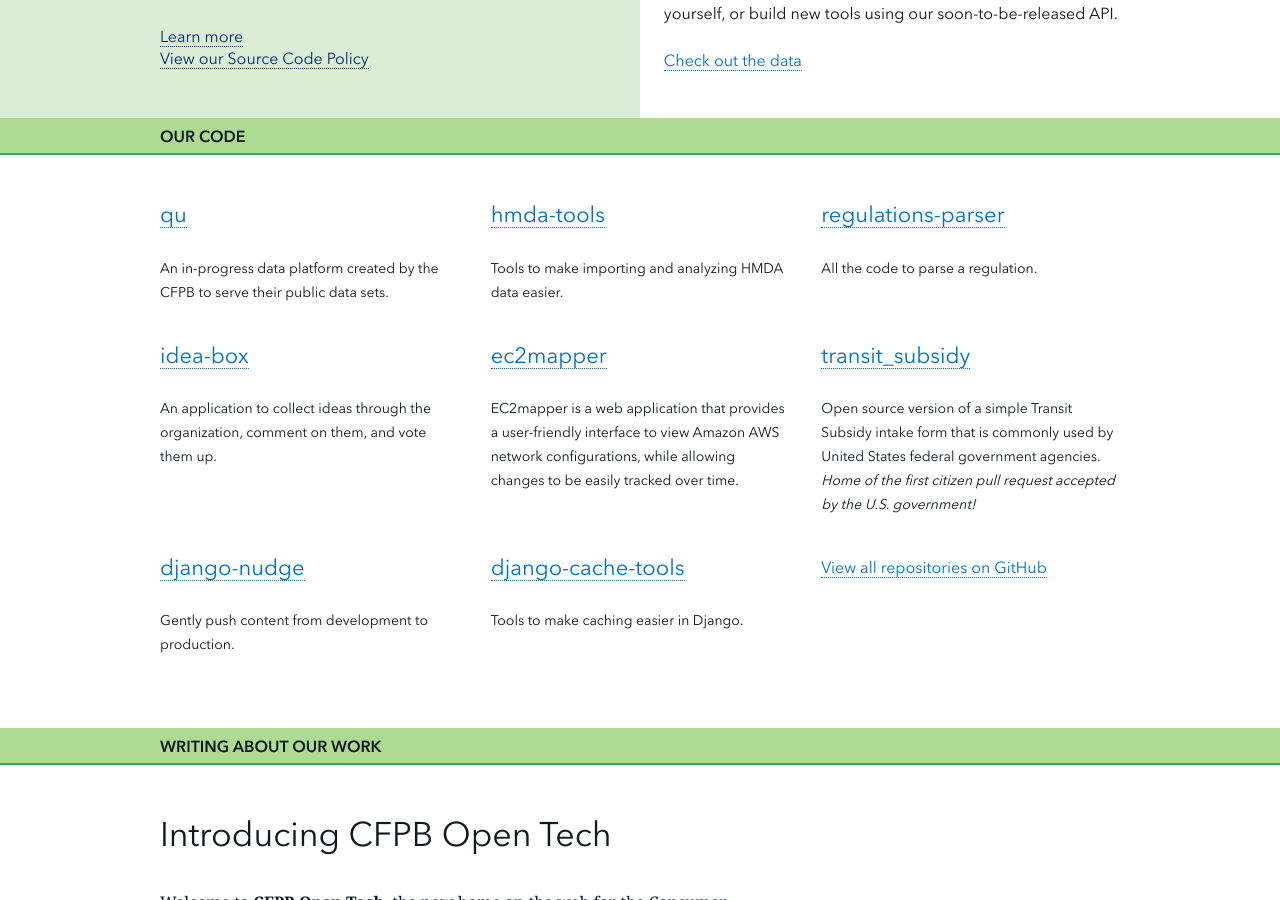
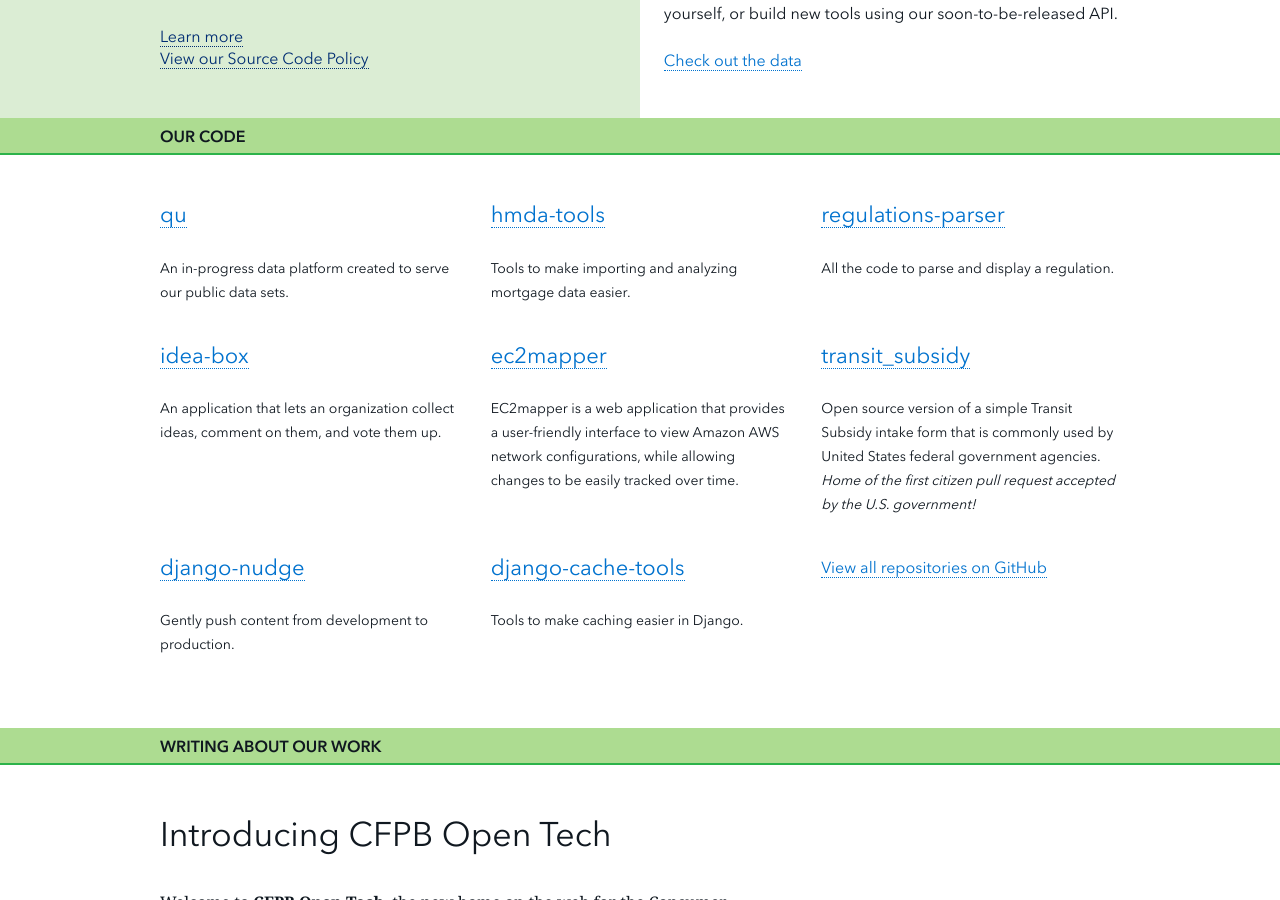
Before and after one commit to cfpb/cfpb.github.io, a Jekyll site: the page built from index.html, in a window 1280 px wide and 900 px high, scrolled down 423 px. Built offline with Jekyll 4.4.1, drawn with Linux system fonts in a browser that asks for light colours; nearby versions of some CDN libraries.

Commit message:
A few copy edits to index.html.
NOTE: I don't have this repo set up locally, so I have not checked to see if the modified text causes any linebreak weirdness.

```diff
--- a/index.html
+++ b/index.html
@@ -59,19 +59,19 @@
                 <div class="repos">
                     <section class="repo">
                         <h3><a href="https://github.com/cfpb/qu">qu</a></h3>
-                        <p>An in-progress data platform created by the CFPB to serve their public data sets.</p>
+                        <p>An in-progress data platform created to serve our public data sets.</p>
                     </section>
                     <section class="repo">
                         <h3><a href="https://github.com/cfpb/hmda-tools">hmda-tools</a></h3>
-                        <p>Tools to make importing and analyzing HMDA data easier.</p>
+                        <p>Tools to make importing and analyzing mortgage data easier.</p>
                     </section>
                     <section class="repo">
                         <h3><a href="https://github.com/cfpb/regulations-parser">regulations-parser</a></h3>
-                        <p>All the code to parse a regulation.</p>
+                        <p>All the code to parse and display a regulation.</p>
                     </section>
                     <section class="repo">
                         <h3><a href="https://github.com/cfpb/idea-box">idea-box</a></h3>
-                        <p>An application to collect ideas through the organization, comment on them, and vote them
+                        <p>An application that lets an organization collect ideas, comment on them, and vote them
                             up.</p>
                     </section>
                     <section class="repo">
```
